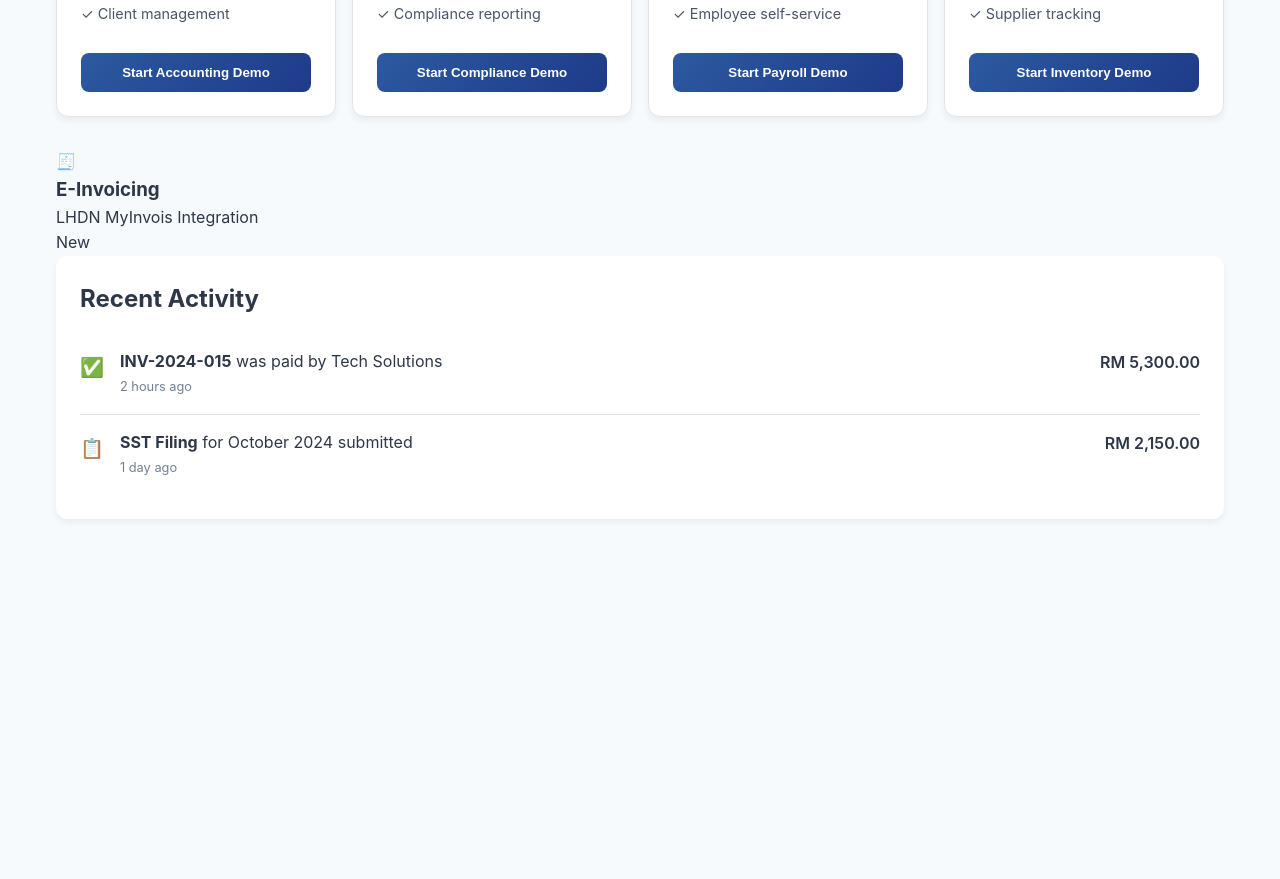
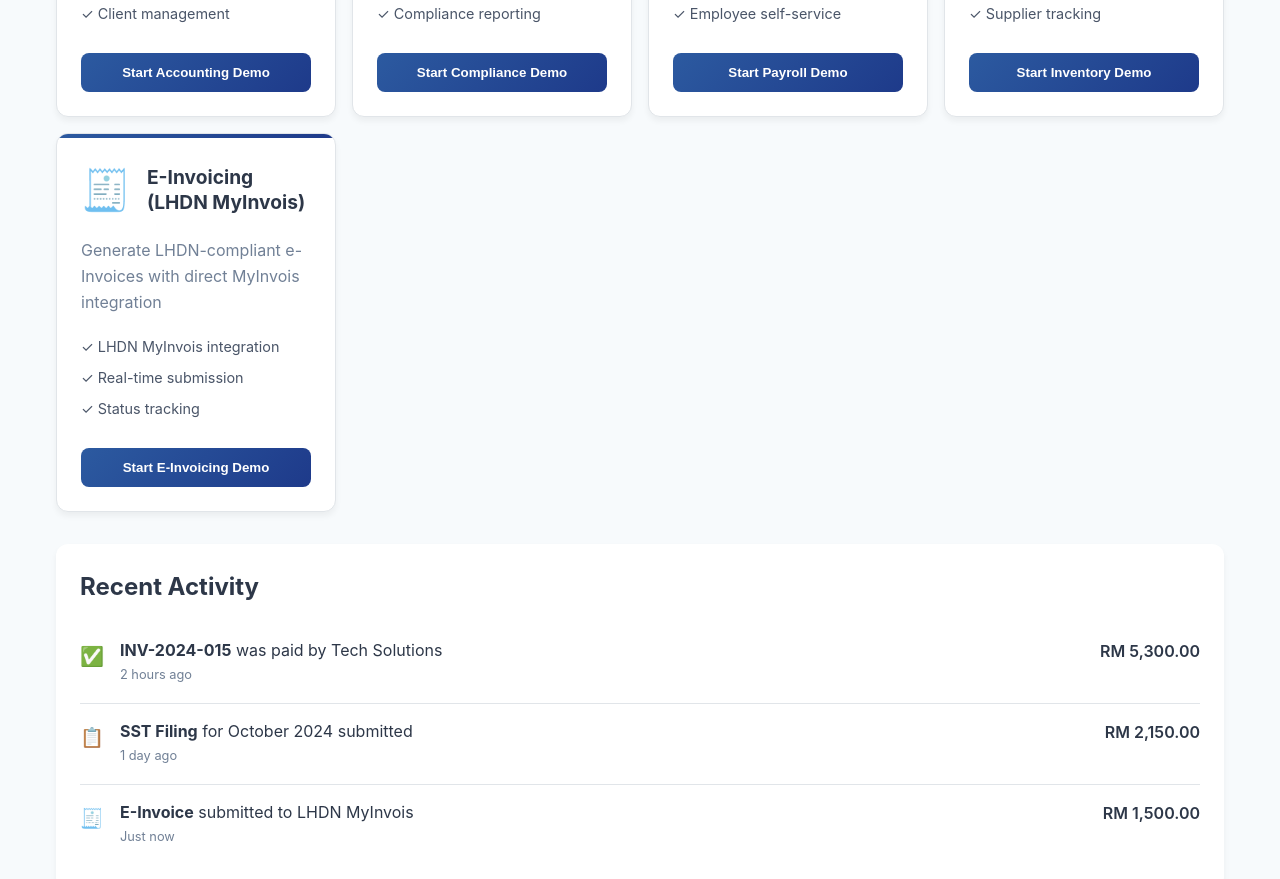
Before and after one commit to rashidtv/bizflow-erp-demo, a Vue app in the folder frontend/: page / in a window 1280 px wide. Shown: the part 840-1719 px from the top of the page. Before the commit the page ends 1375 px from the top, so only its background shows below. Built offline with nearby package versions, Linux system fonts and the light colour scheme; no server answers.

Commit message:
einvoice

```diff
--- a/frontend/src/components/Dashboard.vue
+++ b/frontend/src/components/Dashboard.vue
@@ -115,14 +115,22 @@
             </ul>
             <button class="demo-btn" @click.stop="startDemo('inventory')">Start Inventory Demo</button>
           </div>
+
+          <!-- E-INVOICING CARD - ADDED PROPERLY -->
+          <div class="demo-card" @click="startDemo('einvoicing')">
+            <div class="demo-card-header">
+              <div class="demo-icon">🧾</div>
+              <h3>E-Invoicing (LHDN MyInvois)</h3>
+            </div>
+            <p>Generate LHDN-compliant e-Invoices with direct MyInvois integration</p>
+            <ul class="feature-list">
+              <li>✓ LHDN MyInvois integration</li>
+              <li>✓ Real-time submission</li>
+              <li>✓ Status tracking</li>
+            </ul>
+            <button class="demo-btn" @click.stop="startDemo('einvoicing')">Start E-Invoicing Demo</button>
           </div>
         </div>
-      <!-- Add this to your dashboard navigation section -->
-<div class="dashboard-card" @click="$router.push('/einvoicing')">
-  <div class="card-icon">🧾</div>
-  <h3>E-Invoicing</h3>
-  <p>LHDN MyInvois Integration</p>
-  <div class="card-badge">New</div>
       </div>
 
       <!-- Recent Activity -->
@@ -145,6 +153,14 @@
             </div>
             <div class="activity-amount">RM 2,150.00</div>
           </div>
+          <div class="activity-item">
+            <div class="activity-icon">🧾</div>
+            <div class="activity-content">
+              <p><strong>E-Invoice</strong> submitted to LHDN MyInvois</p>
+              <span class="activity-time">Just now</span>
+            </div>
+            <div class="activity-amount">RM 1,500.00</div>
+          </div>
         </div>
       </div>
     </div>
@@ -157,12 +173,14 @@ export default {
   methods: {
     startDemo(scenario) {
       // Show notification first
+      if (this.$root.showNotification) {
         this.$root.showNotification(
           'Demo Started',
           `Starting ${this.getDemoTitle(scenario)} demo...`,
           'info',
           3000
         )
+      }
 
       // Route to the appropriate page after a short delay
       setTimeout(() => {
@@ -179,6 +197,9 @@ export default {
           case 'inventory':
             this.$router.push('/inventory?demo=true');
             break;
+          case 'einvoicing':
+            this.$router.push('/einvoicing?demo=true');
+            break;
           default:
             this.$router.push('/accounting?demo=true');
         }
@@ -190,7 +211,8 @@ export default {
         'quickInvoice': 'Quick Invoice & Accounting',
         'compliance': 'SST Compliance',
         'payroll': 'HR & Payroll',
-        'inventory': 'Inventory Management'
+        'inventory': 'Inventory Management',
+        'einvoicing': 'E-Invoicing'
       }
       return titles[scenario] || 'Accounting'
     }
@@ -199,6 +221,7 @@ export default {
 </script>
 
 <style scoped>
+/* Your existing CSS remains exactly the same - no changes needed */
 /* Global container to prevent overflow */
 .dashboard-container {
   width: 100%;
@@ -233,7 +256,7 @@ export default {
 
 .header-content {
   flex: 1;
-  min-width: 0; /* Important for flexbox overflow */
+  min-width: 0;
   max-width: 100%;
 }
 
```
Lines whose indentation alone changed are shown as unchanged.
